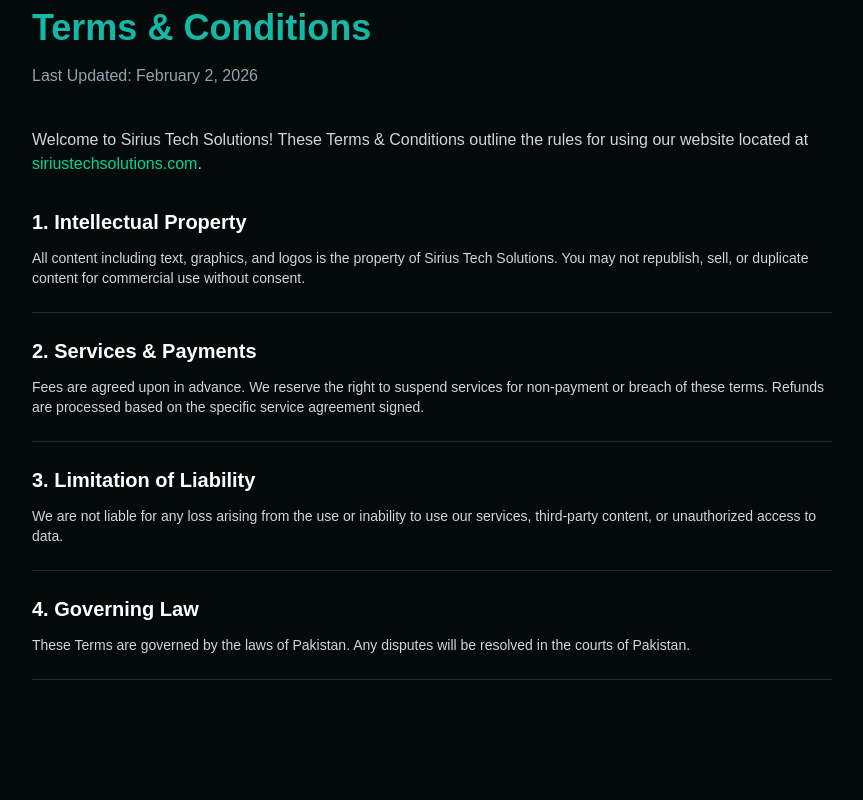
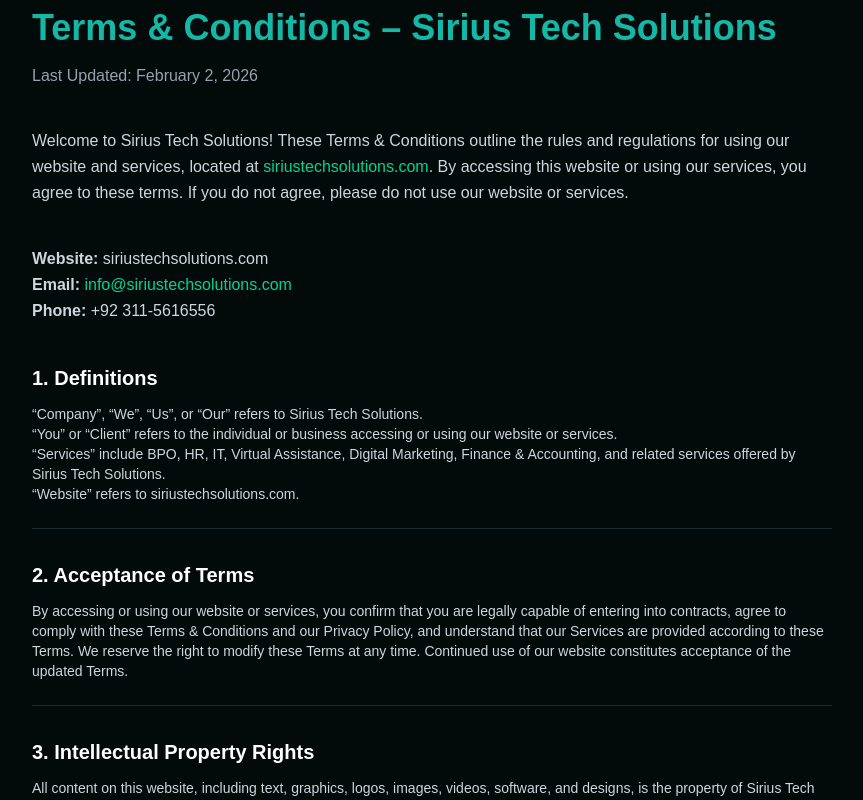
Before and after one commit to Abrar33/Sirius_Tech_Solutions, a Next.js app: page /terms in a window 1280 px wide. Shown: the part 120-920 px from the top of the page, without its empty margins (208-1071 px from the left). Built offline with nearby package versions, Linux system fonts and the light colour scheme.

Commit message:
terms and conditions added

```diff
--- a/app/components/Footer/Footer.tsx
+++ b/app/components/Footer/Footer.tsx
@@ -24,7 +24,7 @@
     { name: "About", href: "/about-us" },
     { name: "Blogs", href: "/blog" },
     { name: "Contact", href: "/contact" },
-    { name: "Case Studies", href: "/case-studies" },
+    { name: "Case Studies", href: "/" },
     { name: "Privacy Policy", href: "/privacy" },
     { name: "Terms and conditions", href: "/terms" },
   ];
--- a/app/terms/page.tsx
+++ b/app/terms/page.tsx
@@ -1,35 +1,107 @@
-import React from 'react';
+"use client";
+
+import React from "react";
 
 export default function TermsConditions() {
   return (
     <div className="bg-[#020a0a] text-white min-h-screen pt-32 pb-20">
       <div className="max-w-4xl mx-auto px-6 lg:px-12">
-        <h1 className="text-4xl font-bold mb-4 text-[#14b8a6]">Terms & Conditions</h1>
+        <h1 className="text-4xl font-bold mb-4 text-[#14b8a6]">
+          Terms & Conditions – Sirius Tech Solutions
+        </h1>
         <p className="text-gray-400 mb-10">Last Updated: February 2, 2026</p>
 
-        <div className="space-y-8 text-gray-300">
-          <p>Welcome to Sirius Tech Solutions! These Terms & Conditions outline the rules for using our website located at <span className="text-emerald-400">siriustechsolutions.com</span>.</p>
+        <div className="space-y-10 text-gray-300 leading-relaxed">
+          <p>
+            Welcome to Sirius Tech Solutions! These Terms & Conditions outline
+            the rules and regulations for using our website and services,
+            located at{" "}
+            <span className="text-emerald-400">siriustechsolutions.com</span>.
+            By accessing this website or using our services, you agree to these
+            terms. If you do not agree, please do not use our website or
+            services.
+          </p>
 
-          <div className="grid gap-6">
-            <div className="border-b border-gray-800 pb-6">
-              <h2 className="text-xl font-bold text-white mb-3">1. Intellectual Property</h2>
-              <p className="text-sm">All content including text, graphics, and logos is the property of Sirius Tech Solutions. You may not republish, sell, or duplicate content for commercial use without consent.</p>
-            </div>
+          <p>
+            <strong>Website:</strong> siriustechsolutions.com <br />
+            <strong>Email:</strong>{" "}
+            <span className="text-emerald-400">info@siriustechsolutions.com</span>{" "}
+            <br />
+            <strong>Phone:</strong> +92 311-5616556
+          </p>
 
-            <div className="border-b border-gray-800 pb-6">
-              <h2 className="text-xl font-bold text-white mb-3">2. Services & Payments</h2>
-              <p className="text-sm">Fees are agreed upon in advance. We reserve the right to suspend services for non-payment or breach of these terms. Refunds are processed based on the specific service agreement signed.</p>
-            </div>
-
-            <div className="border-b border-gray-800 pb-6">
-              <h2 className="text-xl font-bold text-white mb-3">3. Limitation of Liability</h2>
-              <p className="text-sm">We are not liable for any loss arising from the use or inability to use our services, third-party content, or unauthorized access to data.</p>
-            </div>
-
-            <div className="border-b border-gray-800 pb-6">
-              <h2 className="text-xl font-bold text-white mb-3">4. Governing Law</h2>
-              <p className="text-sm">These Terms are governed by the laws of Pakistan. Any disputes will be resolved in the courts of Pakistan.</p>
-            </div>
+          {/* Sectioned Terms */}
+          <div className="space-y-8">
+            {[
+              {
+                title: "1. Definitions",
+                content: `“Company”, “We”, “Us”, or “Our” refers to Sirius Tech Solutions.
+                “You” or “Client” refers to the individual or business accessing or using our website or services.
+                “Services” include BPO, HR, IT, Virtual Assistance, Digital Marketing, Finance & Accounting, and related services offered by Sirius Tech Solutions.
+                “Website” refers to siriustechsolutions.com.`,
+              },
+              {
+                title: "2. Acceptance of Terms",
+                content: `By accessing or using our website or services, you confirm that you are legally capable of entering into contracts, agree to comply with these Terms & Conditions and our Privacy Policy, and understand that our Services are provided according to these Terms. We reserve the right to modify these Terms at any time. Continued use of our website constitutes acceptance of the updated Terms.`,
+              },
+              {
+                title: "3. Intellectual Property Rights",
+                content: `All content on this website, including text, graphics, logos, images, videos, software, and designs, is the property of Sirius Tech Solutions or our licensors and is protected under Pakistani and international intellectual property laws. You may view or download content for personal use only. You may not republish, sell, rent, or sub-license material; reproduce, duplicate, or copy content for commercial use; or redistribute content without prior written consent.`,
+              },
+              {
+                title: "4. Cookies and Tracking",
+                content: `We use cookies, web beacons, and similar technologies to enhance website functionality, track usage and improve services, and deliver personalized content and marketing campaigns. By using our website, you consent to our use of cookies in accordance with our Privacy Policy.`,
+              },
+              {
+                title: "5. User Content and Comments",
+                content: `Users may post comments and reviews on certain areas of our website. Sirius Tech Solutions does not endorse user comments and is not responsible for their content. You warrant that your content does not infringe on third-party rights, is not defamatory, offensive, or illegal, and does not promote commercial activity without consent. You grant us a non-exclusive license to use, reproduce, and edit your content.`,
+              },
+              {
+                title: "6. Hyperlinking and iFrames",
+                content: `Certain organizations (government agencies, search engines, news organizations, accredited businesses) may link to our website without approval, provided the link is not deceptive, misleading, or harmful. No frames or iFrames may be created around our website without written consent.`,
+              },
+              {
+                title: "7. Services, Payment & Refunds",
+                content: `Sirius Tech Solutions provides professional services (BPO, HR, IT, Virtual Assistance, Digital Marketing, Finance & Accounts) to clients globally. Fees for services are agreed upon in advance. Payment must be made according to the invoice terms. Refunds or service cancellations are processed based on individual agreements and the scope of work completed. We reserve the right to suspend services for non-payment or breach of Terms.`,
+              },
+              {
+                title: "8. Disclaimers & Limitation of Liability",
+                content: `While we strive to provide accurate information, Sirius Tech Solutions does not guarantee completeness or accuracy of website content. We are not liable for any loss or damage arising from use or inability to use the website or services, third-party content, links, or services, or unauthorized access or data breaches. Nothing in this section limits liability for death, personal injury, or fraud.`,
+              },
+              {
+                title: "9. Privacy & Do Not Call (DNC) Compliance",
+                content: `We respect your privacy and follow our Privacy Policy, including collection, processing, and storage of personal data. We comply with Do Not Call (DNC) regulations in Pakistan and internationally. Clients may opt-out of marketing communications by contacting us at info@siriustechsolutions.com.`,
+              },
+              {
+                title: "10. Governing Law & Jurisdiction",
+                content: `These Terms are governed by the laws of Pakistan. Any disputes will be resolved in the courts of Pakistan, unless otherwise specified in a service agreement with international clients.`,
+              },
+              {
+                title: "11. External Links",
+                content: `Our website may contain links to third-party websites. We are not responsible for content, privacy practices, or policies of third-party websites.`,
+              },
+              {
+                title: "12. Changes to Terms",
+                content: `We may update these Terms at any time without prior notice. Updated Terms will be posted on this page. Continued use of the website or services constitutes acceptance of changes.`,
+              },
+              {
+                title: "13. Contact Us",
+                content: `For questions, concerns, or requests regarding these Terms: Sirius Tech Solutions
+                Website: siriustechsolutions.com
+                Email: info@siriustechsolutions.com
+                Phone: +92 311-5616556`,
+              },
+            ].map((section, i) => (
+              <div
+                key={i}
+                className="border-b border-gray-800 pb-6 last:border-none"
+              >
+                <h2 className="text-xl font-bold text-white mb-3">
+                  {section.title}
+                </h2>
+                <p className="text-sm whitespace-pre-line">{section.content}</p>
+              </div>
+            ))}
           </div>
         </div>
       </div>
--- a/app/views/contact-us/contactSection.tsx
+++ b/app/views/contact-us/contactSection.tsx
@@ -124,7 +124,7 @@
                 onChange={(e) =>
                   setFormData({ ...formData, fullName: e.target.value })
                 }
-                placeholder="Abrar"
+                placeholder="John Doe"
                 className="w-full bg-zinc-900/50 border border-zinc-800 p-4 rounded-xl text-white focus:border-teal-500 outline-none transition-all"
               />
             </div>
@@ -141,27 +141,46 @@
                 onChange={(e) =>
                   setFormData({ ...formData, email: e.target.value })
                 }
-                placeholder="abrar@example.com"
+                placeholder="john@example.com"
                 className="w-full bg-zinc-900/50 border border-zinc-800 p-4 rounded-xl text-white focus:border-teal-500 outline-none transition-all"
               />
             </div>
-
-            <div className="space-y-2">
-              <label className="text-xs font-bold uppercase tracking-wider text-zinc-500">
+<div className="group relative space-y-2">
+  <label
+    htmlFor="service"
+    className="block text-[10px] font-black uppercase tracking-[0.15em] text-zinc-500 transition-colors group-focus-within:text-teal-500"
+  >
     Service Interest
   </label>
+
+  <div className="relative">
     <select
+      id="service"
       name="service"
       value={formData.service}
       onChange={handleChange}
-                className="w-full bg-zinc-900/50 border border-zinc-800 p-4 rounded-xl text-zinc-400 focus:border-teal-500 outline-none"
+      className="w-full appearance-none rounded-xl border border-zinc-800 bg-zinc-900/50 p-4 text-sm text-zinc-100
+                 ring-offset-zinc-950 transition-all duration-200
+                 focus:border-teal-500/50 focus:bg-zinc-900 focus:ring-2 focus:ring-teal-500/20 outline-none
+                 cursor-pointer hover:border-zinc-600"
     >
-                <option value="BPO Solutions">BPO Solutions</option>
-                <option value="IT Infrastructure">IT Infrastructure</option>
-                <option value="Software Development">
-                  Software Development
-                </option>
+      <option value="" disabled className="bg-zinc-900">Choose a service...</option>
+      <option value="BPO Solutions" className="bg-zinc-900">BPO Solutions</option>
+      <option value="Software Development" className="bg-zinc-900">Software Development</option>
+      <option value="HR Services" className="bg-zinc-900">HR Services</option>
+      <option value="Digital Marketing" className="bg-zinc-900">Digital Marketing</option>
+      <option value="Finance & Accounting" className="bg-zinc-900">Finance & Accounting</option>
+      <option value="Virtual Assistant" className="bg-zinc-900">Virtual Assistant</option>
+      <option value="Other" className="bg-zinc-900">Other</option>
     </select>
+
+    {/* Custom Chevron Arrow */}
+    <div className="pointer-events-none absolute inset-y-0 right-0 flex items-center px-4 text-zinc-500">
+      <svg className="h-4 w-4" fill="none" stroke="currentColor" viewBox="0 0 24 24">
+        <path strokeLinecap="round" strokeLinejoin="round" strokeWidth="2" d="M19 9l-7 7-7-7" />
+      </svg>
+    </div>
+  </div>
 </div>
 
             <div className="space-y-2">
```
Also changed, not shown: app/views/contact-us/WhyContact.tsx (+27 -25 lines), app/views/contact-us/hero.tsx (+3 -4 lines). Lines whose indentation alone changed are shown as unchanged.
